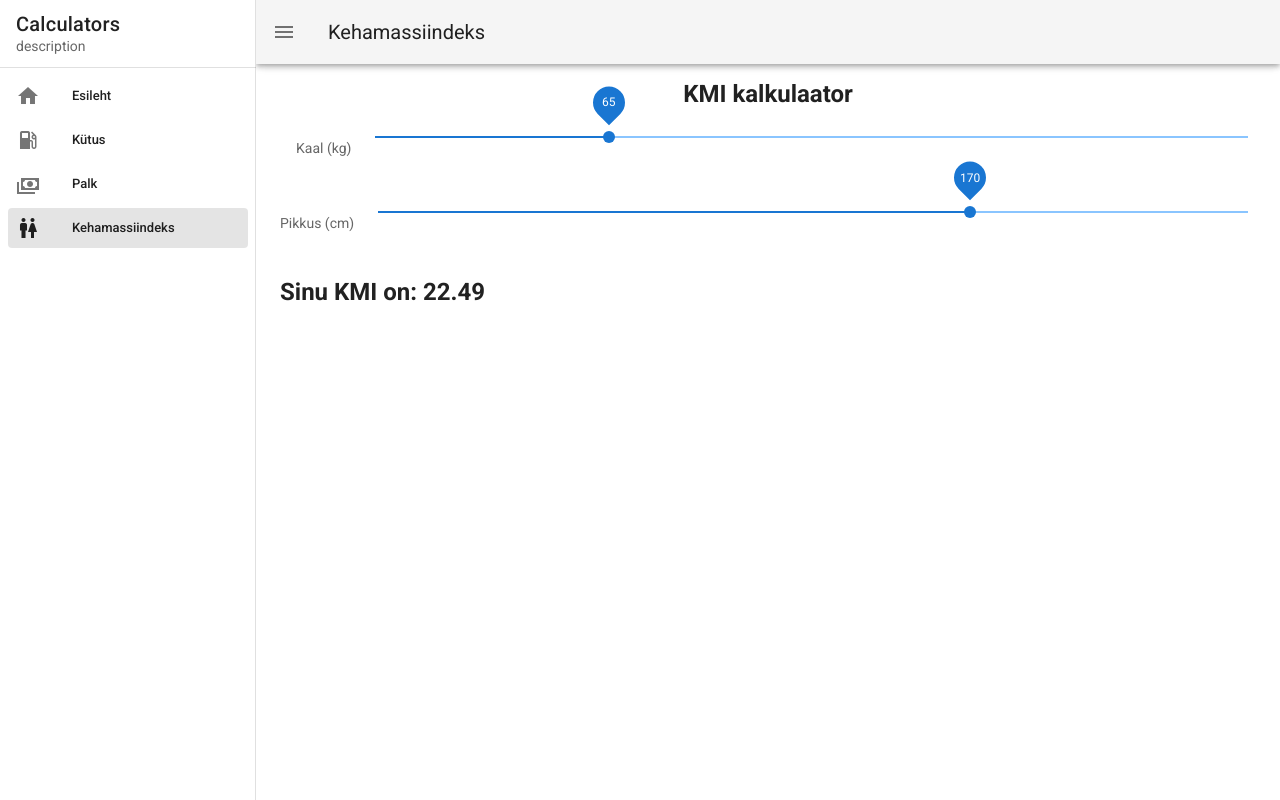
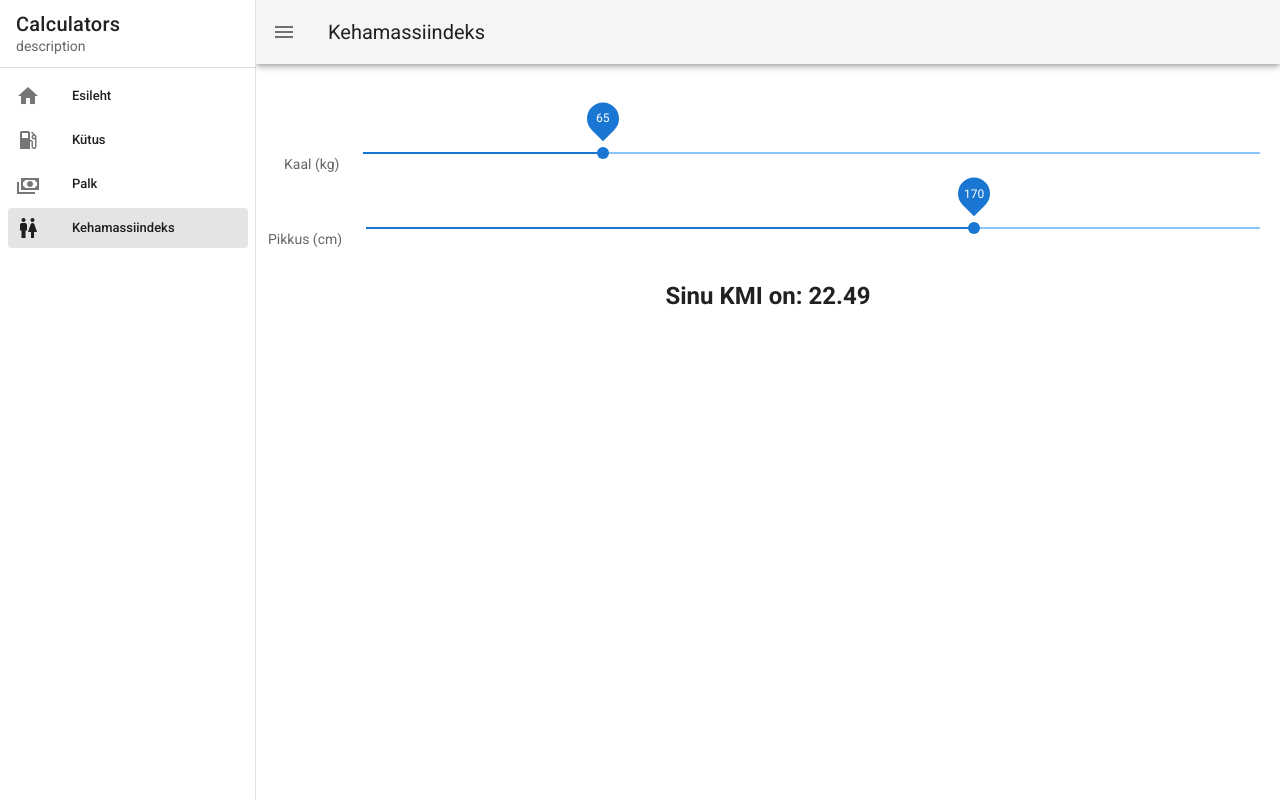
Before and after one commit to IngridJufkin/Calculators, a Vue app: page /kmi in a window 1280 px wide. Built offline with nearby package versions, Linux system fonts and the light colour scheme.

Commit message:
deleted console logs in BMI, BMI result to the center

```diff
--- a/src/components/BodyMass.vue
+++ b/src/components/BodyMass.vue
@@ -1,10 +1,7 @@
 <template>
-  <!-- Calculator name-->
   <v-container fluid class="spacing-playground pa-6">
-    <v-row justify="center">
-      <h2>KMI kalkulaator</h2>
+    <v-row justify="center" class="pt-16">
 
-      <v-container fluid height: 10px !important;>
         <v-row>
           <v-col cols="12" class="d-flex align-center">
             <v-subheader> Kaal (kg)</v-subheader>
@@ -31,12 +28,11 @@
             ></v-slider>
           </v-col>
         </v-row>
-      </v-container>
     </v-row>
 
     <v-row class="mb-4">
       <v-col class="mb-4">
-        <h2>Sinu KMI on: {{ BMIResult }}</h2>
+        <h2 align="center" >Sinu KMI on: {{ BMIResult }}</h2>
       </v-col>
     </v-row>
   </v-container>
@@ -45,9 +41,6 @@
 <script>
 export default {
   name: "Bodymass",
-  props: {
-    msg: String,
-  },
   data() {
     return {
       heightInCm: 170,
@@ -64,11 +57,6 @@ export default {
       const heightInMeters = heightInCm / 100;
       const Square = Math.pow(heightInMeters, 2);
       const BMI = weightInKilograms / Square;
-      console.log(weightInKilograms);
-      console.log(heightInMeters);
-      console.log(Square);
-      console.log(BMI);
-
       return BMI.toFixed(2);
     },
 
```
